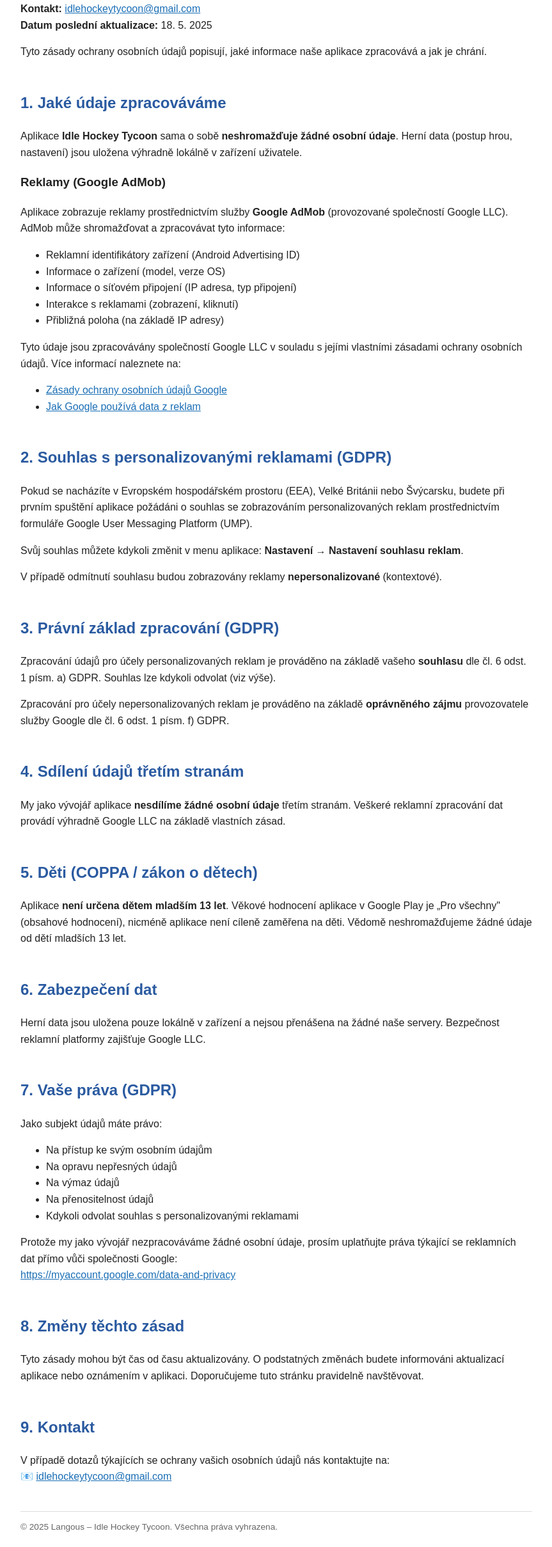
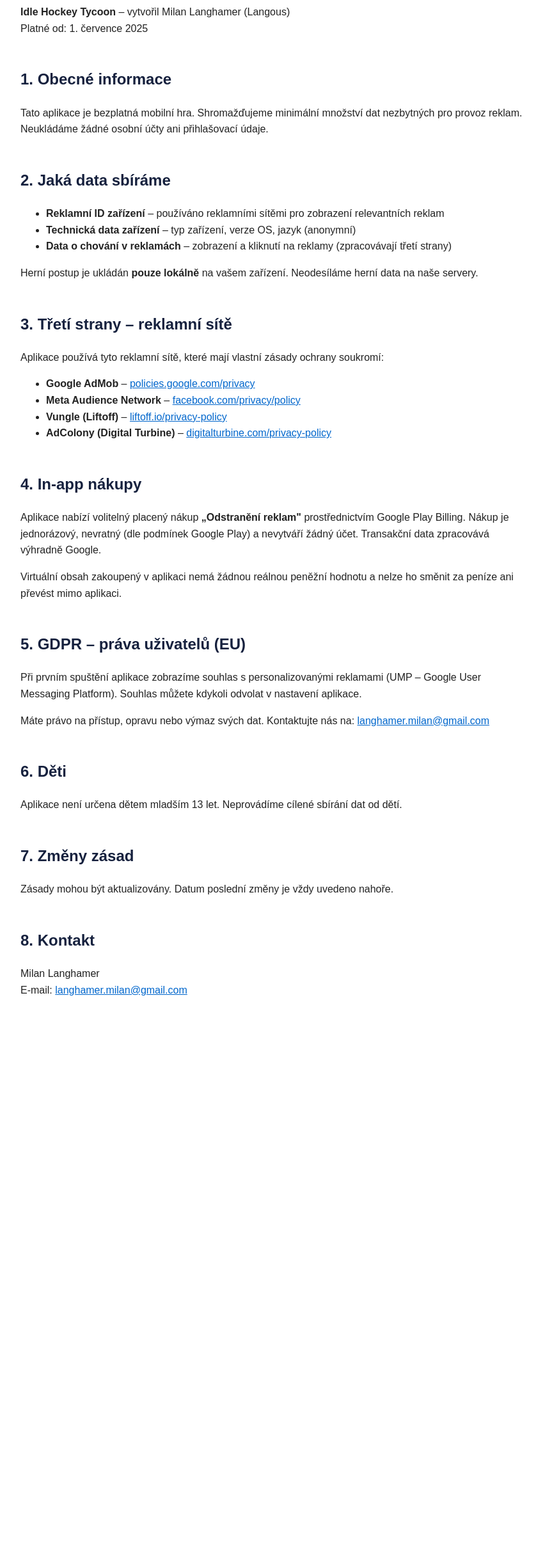
Before and after one commit to idlehockeytycoon/docs-, a plain HTML site: page docs/privacy-policy.html in a window 1280 px wide. Shown: the part 164-2582 px from the top of the page at 64% size, without its empty margins (208-1071 px from the left). After the commit the page ends 1764 px from the top, so only its background shows below. Drawn offline with Linux system fonts and the light colour scheme.

Commit message:
Add files via upload

```diff
--- a/docs/privacy-policy.html
+++ b/docs/privacy-policy.html
@@ -1,85 +1,116 @@
 <!DOCTYPE html>
 <html lang="cs">
 <head>
-  <meta charset="UTF-8" />
-  <meta name="viewport" content="width=device-width, initial-scale=1.0" />
-  <title>Privacy Policy – Idle Hockey Tycoon</title>
-  <style>
-    body { font-family: Arial, sans-serif; max-width: 800px; margin: 0 auto; padding: 20px; color: #222; line-height: 1.6; }
-    h1 { color: #1a3a6e; }
-    h2 { color: #2a5aa0; margin-top: 2em; }
-    a  { color: #1a6eb5; }
-    footer { margin-top: 3em; font-size: 0.85em; color: #666; border-top: 1px solid #ddd; padding-top: 1em; }
-  </style>
+<meta charset="UTF-8">
+<meta name="viewport" content="width=device-width, initial-scale=1.0">
+<title>Privacy Policy – Idle Hockey Tycoon</title>
+<style>
+  body { font-family: sans-serif; max-width: 800px; margin: 40px auto; padding: 0 20px; color: #222; line-height: 1.6; }
+  h1 { color: #1a1a2e; }
+  h2 { color: #16213e; margin-top: 2em; }
+  a { color: #0066cc; }
+  .lang-switch { text-align: right; margin-bottom: 2em; }
+  .section-en { display: none; }
+  body.en .section-cs { display: none; }
+  body.en .section-en { display: block; }
+</style>
 </head>
 <body>
 
-<h1>🔒 Zásady ochrany osobních údajů</h1>
-<p><strong>Aplikace:</strong> Idle Hockey Tycoon<br/>
-<strong>Vývojář:</strong> Langous<br/>
-<strong>Kontakt:</strong> <a href="mailto:idlehockeytycoon@gmail.com">idlehockeytycoon@gmail.com</a><br/>
-<strong>Datum poslední aktualizace:</strong> 18. 5. 2025</p>
+<div class="lang-switch">
+  <a href="#" onclick="document.body.classList.remove('en');return false;">🇨🇿 Česky</a> |
+  <a href="#" onclick="document.body.classList.add('en');return false;">🇬🇧 English</a>
+</div>
 
-<p>Tyto zásady ochrany osobních údajů popisují, jaké informace naše aplikace zpracovává a jak je chrání.</p>
+<!-- CZECH -->
+<div class="section-cs">
+<h1>Zásady ochrany osobních údajů</h1>
+<p><strong>Idle Hockey Tycoon</strong> – vytvořil Milan Langhamer (Langous)<br>
+Platné od: 1. července 2025</p>
 
-<h2>1. Jaké údaje zpracováváme</h2>
-<p>Aplikace <strong>Idle Hockey Tycoon</strong> sama o sobě <strong>neshromažďuje žádné osobní údaje</strong>. Herní data (postup hrou, nastavení) jsou uložena výhradně lokálně v zařízení uživatele.</p>
+<h2>1. Obecné informace</h2>
+<p>Tato aplikace je bezplatná mobilní hra. Shromažďujeme minimální množství dat nezbytných pro provoz reklam. Neukládáme žádné osobní účty ani přihlašovací údaje.</p>
 
-<h3>Reklamy (Google AdMob)</h3>
-<p>Aplikace zobrazuje reklamy prostřednictvím služby <strong>Google AdMob</strong> (provozované společností Google LLC). AdMob může shromažďovat a zpracovávat tyto informace:</p>
+<h2>2. Jaká data sbíráme</h2>
 <ul>
-  <li>Reklamní identifikátory zařízení (Android Advertising ID)</li>
-  <li>Informace o zařízení (model, verze OS)</li>
-  <li>Informace o síťovém připojení (IP adresa, typ připojení)</li>
-  <li>Interakce s reklamami (zobrazení, kliknutí)</li>
-  <li>Přibližná poloha (na základě IP adresy)</li>
+  <li><strong>Reklamní ID zařízení</strong> – používáno reklamními sítěmi pro zobrazení relevantních reklam</li>
+  <li><strong>Technická data zařízení</strong> – typ zařízení, verze OS, jazyk (anonymní)</li>
+  <li><strong>Data o chování v reklamách</strong> – zobrazení a kliknutí na reklamy (zpracovávají třetí strany)</li>
 </ul>
-<p>Tyto údaje jsou zpracovávány společností Google LLC v souladu s jejími vlastními zásadami ochrany osobních údajů. Více informací naleznete na:</p>
+<p>Herní postup je ukládán <strong>pouze lokálně</strong> na vašem zařízení. Neodesíláme herní data na naše servery.</p>
+
+<h2>3. Třetí strany – reklamní sítě</h2>
+<p>Aplikace používá tyto reklamní sítě, které mají vlastní zásady ochrany soukromí:</p>
 <ul>
-  <li><a href="https://policies.google.com/privacy" target="_blank">Zásady ochrany osobních údajů Google</a></li>
-  <li><a href="https://policies.google.com/technologies/ads" target="_blank">Jak Google používá data z reklam</a></li>
+  <li><strong>Google AdMob</strong> – <a href="https://policies.google.com/privacy" target="_blank">policies.google.com/privacy</a></li>
+  <li><strong>Meta Audience Network</strong> – <a href="https://www.facebook.com/privacy/policy" target="_blank">facebook.com/privacy/policy</a></li>
+  <li><strong>Vungle (Liftoff)</strong> – <a href="https://liftoff.io/privacy-policy/" target="_blank">liftoff.io/privacy-policy</a></li>
+  <li><strong>AdColony (Digital Turbine)</strong> – <a href="https://www.digitalturbine.com/privacy-policy/" target="_blank">digitalturbine.com/privacy-policy</a></li>
 </ul>
 
-<h2>2. Souhlas s personalizovanými reklamami (GDPR)</h2>
-<p>Pokud se nacházíte v Evropském hospodářském prostoru (EEA), Velké Británii nebo Švýcarsku, budete při prvním spuštění aplikace požádáni o souhlas se zobrazováním personalizovaných reklam prostřednictvím formuláře Google User Messaging Platform (UMP).</p>
-<p>Svůj souhlas můžete kdykoli změnit v menu aplikace: <strong>Nastavení → Nastavení souhlasu reklam</strong>.</p>
-<p>V případě odmítnutí souhlasu budou zobrazovány reklamy <strong>nepersonalizované</strong> (kontextové).</p>
+<h2>4. In-app nákupy</h2>
+<p>Aplikace nabízí volitelný placený nákup <strong>„Odstranění reklam"</strong> prostřednictvím Google Play Billing. Nákup je jednorázový, nevratný (dle podmínek Google Play) a nevytváří žádný účet. Transakční data zpracovává výhradně Google.</p>
+<p>Virtuální obsah zakoupený v aplikaci nemá žádnou reálnou peněžní hodnotu a nelze ho směnit za peníze ani převést mimo aplikaci.</p>
 
-<h2>3. Právní základ zpracování (GDPR)</h2>
-<p>Zpracování údajů pro účely personalizovaných reklam je prováděno na základě vašeho <strong>souhlasu</strong> dle čl. 6 odst. 1 písm. a) GDPR. Souhlas lze kdykoli odvolat (viz výše).</p>
-<p>Zpracování pro účely nepersonalizovaných reklam je prováděno na základě <strong>oprávněného zájmu</strong> provozovatele služby Google dle čl. 6 odst. 1 písm. f) GDPR.</p>
+<h2>5. GDPR – práva uživatelů (EU)</h2>
+<p>Při prvním spuštění aplikace zobrazíme souhlas s personalizovanými reklamami (UMP – Google User Messaging Platform). Souhlas můžete kdykoli odvolat v nastavení aplikace.</p>
+<p>Máte právo na přístup, opravu nebo výmaz svých dat. Kontaktujte nás na: <a href="mailto:langhamer.milan@gmail.com">langhamer.milan@gmail.com</a></p>
 
-<h2>4. Sdílení údajů třetím stranám</h2>
-<p>My jako vývojář aplikace <strong>nesdílíme žádné osobní údaje</strong> třetím stranám. Veškeré reklamní zpracování dat provádí výhradně Google LLC na základě vlastních zásad.</p>
+<h2>6. Děti</h2>
+<p>Aplikace není určena dětem mladším 13 let. Neprovádíme cílené sbírání dat od dětí.</p>
 
-<h2>5. Děti (COPPA / zákon o dětech)</h2>
-<p>Aplikace <strong>není určena dětem mladším 13 let</strong>. Věkové hodnocení aplikace v Google Play je „Pro všechny" (obsahové hodnocení), nicméně aplikace není cíleně zaměřena na děti. Vědomě neshromažďujeme žádné údaje od dětí mladších 13 let.</p>
+<h2>7. Změny zásad</h2>
+<p>Zásady mohou být aktualizovány. Datum poslední změny je vždy uvedeno nahoře.</p>
 
-<h2>6. Zabezpečení dat</h2>
-<p>Herní data jsou uložena pouze lokálně v zařízení a nejsou přenášena na žádné naše servery. Bezpečnost reklamní platformy zajišťuje Google LLC.</p>
+<h2>8. Kontakt</h2>
+<p>Milan Langhamer<br>
+E-mail: <a href="mailto:langhamer.milan@gmail.com">langhamer.milan@gmail.com</a></p>
+</div>
 
-<h2>7. Vaše práva (GDPR)</h2>
-<p>Jako subjekt údajů máte právo:</p>
+<!-- ENGLISH -->
+<div class="section-en">
+<h1>Privacy Policy</h1>
+<p><strong>Idle Hockey Tycoon</strong> – developed by Milan Langhamer (Langous)<br>
+Effective date: July 1, 2025</p>
+
+<h2>1. Overview</h2>
+<p>This app is a free mobile game. We collect minimal data required for ad serving. We do not collect accounts or login credentials.</p>
+
+<h2>2. Data We Collect</h2>
 <ul>
-  <li>Na přístup ke svým osobním údajům</li>
-  <li>Na opravu nepřesných údajů</li>
-  <li>Na výmaz údajů</li>
-  <li>Na přenositelnost údajů</li>
-  <li>Kdykoli odvolat souhlas s personalizovanými reklamami</li>
+  <li><strong>Advertising ID</strong> – used by ad networks to serve relevant ads</li>
+  <li><strong>Device information</strong> – device type, OS version, language (anonymous)</li>
+  <li><strong>Ad interaction data</strong> – impressions and clicks (processed by third parties)</li>
 </ul>
-<p>Protože my jako vývojář nezpracováváme žádné osobní údaje, prosím uplatňujte práva týkající se reklamních dat přímo vůči společnosti Google:<br/>
-<a href="https://myaccount.google.com/data-and-privacy" target="_blank">https://myaccount.google.com/data-and-privacy</a></p>
+<p>Game progress is saved <strong>locally on your device only</strong>. We do not transmit game data to our servers.</p>
 
-<h2>8. Změny těchto zásad</h2>
-<p>Tyto zásady mohou být čas od času aktualizovány. O podstatných změnách budete informováni aktualizací aplikace nebo oznámením v aplikaci. Doporučujeme tuto stránku pravidelně navštěvovat.</p>
+<h2>3. Third Parties – Ad Networks</h2>
+<p>The app uses the following ad networks, each with their own privacy policies:</p>
+<ul>
+  <li><strong>Google AdMob</strong> – <a href="https://policies.google.com/privacy" target="_blank">policies.google.com/privacy</a></li>
+  <li><strong>Meta Audience Network</strong> – <a href="https://www.facebook.com/privacy/policy" target="_blank">facebook.com/privacy/policy</a></li>
+  <li><strong>Vungle (Liftoff)</strong> – <a href="https://liftoff.io/privacy-policy/" target="_blank">liftoff.io/privacy-policy</a></li>
+  <li><strong>AdColony (Digital Turbine)</strong> – <a href="https://www.digitalturbine.com/privacy-policy/" target="_blank">digitalturbine.com/privacy-policy</a></li>
+</ul>
 
-<h2>9. Kontakt</h2>
-<p>V případě dotazů týkajících se ochrany vašich osobních údajů nás kontaktujte na:<br/>
-📧 <a href="mailto:idlehockeytycoon@gmail.com">idlehockeytycoon@gmail.com</a></p>
+<h2>4. In-App Purchases</h2>
+<p>The app offers an optional one-time purchase <strong>"Remove Ads"</strong> via Google Play Billing. The purchase creates no account. All transaction data is processed exclusively by Google.</p>
+<p>Virtual content has no real-world monetary value and cannot be exchanged for money or transferred outside the app.</p>
 
-<footer>
-  © 2025 Langous – Idle Hockey Tycoon. Všechna práva vyhrazena.
-</footer>
+<h2>5. GDPR – User Rights (EU)</h2>
+<p>On first launch, we display a consent dialog for personalized ads (UMP – Google User Messaging Platform). You may withdraw consent at any time in the app settings.</p>
+<p>You have the right to access, correct, or delete your data. Contact us at: <a href="mailto:langhamer.milan@gmail.com">langhamer.milan@gmail.com</a></p>
+
+<h2>6. Children</h2>
+<p>This app is not directed at children under 13. We do not knowingly collect data from children.</p>
+
+<h2>7. Changes</h2>
+<p>This policy may be updated. The effective date at the top reflects the latest revision.</p>
+
+<h2>8. Contact</h2>
+<p>Milan Langhamer<br>
+Email: <a href="mailto:langhamer.milan@gmail.com">langhamer.milan@gmail.com</a></p>
+</div>
 
 </body>
 </html>
```
Also changed, not shown: docs/terms.html (+106 -52 lines).
